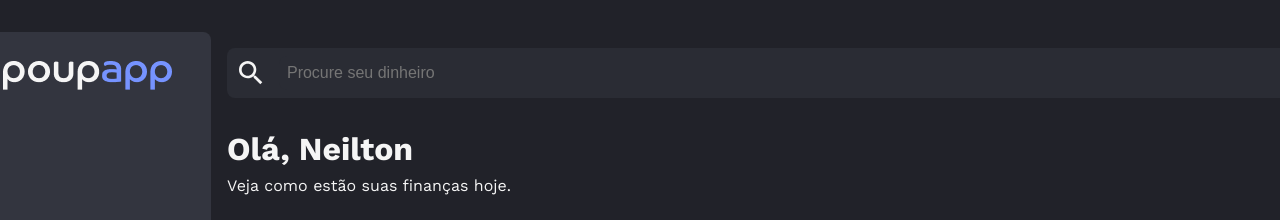
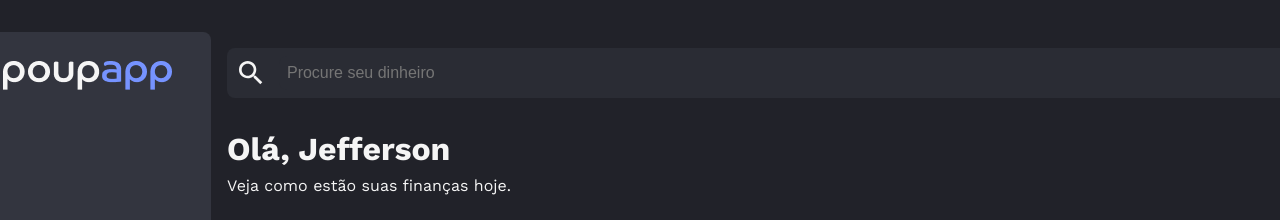
Before and after one commit to J3eff/react-context-api, a React (Vite) app: page /home in a window 1280 px wide. Shown: the top 220 px of the page. Built offline with nearby package versions, Linux system fonts and the light colour scheme; data requests are answered from the project's data file.

Commit message:
feat:  Consumindo a API no front-end

```diff
--- a/src/componentes/SaudacaoUsuario/index.tsx
+++ b/src/componentes/SaudacaoUsuario/index.tsx
@@ -1,4 +1,7 @@
 import styled from "styled-components";
+import { IUsuario } from "../../types";
+import { obterUsuario } from "../../api";
+import { useEffect, useState } from "react";
 
 export const StyledUsuario = styled.div`
   grid-area: usuario;
@@ -14,9 +17,20 @@
 `;
 
 const SaudacaoUsuario = () => {
+  const [usuario, setUsuario] = useState<IUsuario | null>(null);
+
+  const buscaUsuario = async () => {
+    const response = await obterUsuario();
+    setUsuario(response[0]);
+  }
+
+  useEffect(() => {
+    buscaUsuario();
+  }, [])
+
   return (
     <StyledUsuario>
-      <h1>Olá, Neilton</h1>
+      <h1>Olá, {usuario?.nome}</h1>
       <p>Veja como estão suas finanças hoje.</p>
     </StyledUsuario>
   );
```
